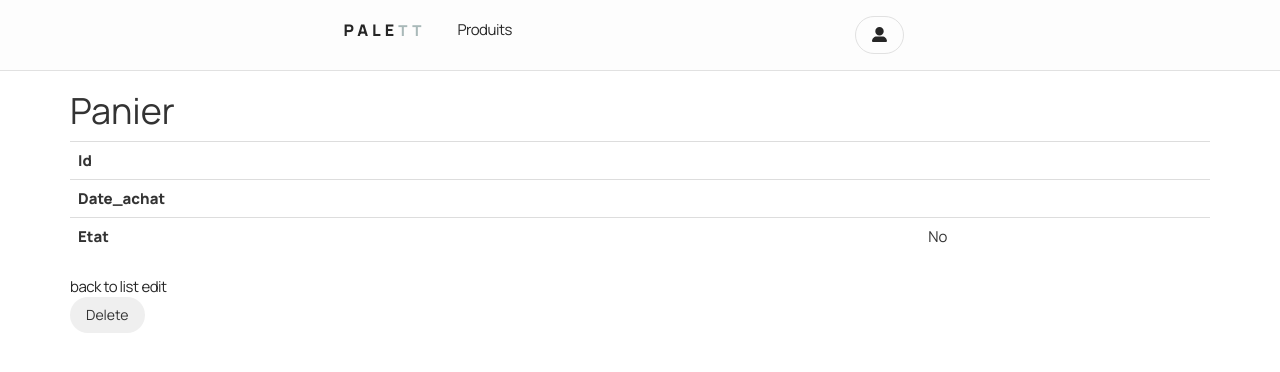
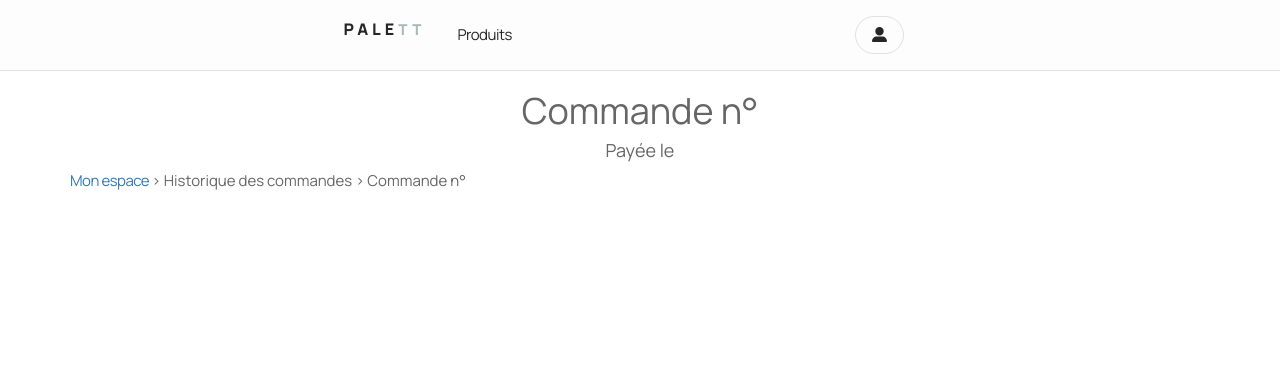
Before and after one commit to laure-bll/sf_evaluation, a Symfony app: template templates/panier/show.html.twig in a window 1280 px wide. Shown: the top 372 px of the page. Run offline with Twig, Linux system fonts and the light colour scheme; the template is opened without the code that fills it, so the values that code supplies are empty; some libraries are stand-ins or nearby versions; some web fonts are replaced.

Commit message:
feat: historique + commande

```diff
--- a/src/Controller/PanierController.php
+++ b/src/Controller/PanierController.php
@@ -16,13 +16,13 @@
 class PanierController extends AbstractController
 {
     #[Route('/', name: 'app_panier_index', methods: ['GET'])]
-    public function index(ContenuPanierRepository $contenuPanierRepository): Response
+    public function index(PanierRepository $panierRepository): Response
     {
         $user = $this->getUser();
 
         // Récupère les commandes de l'utilisateur connecté.
         return $this->render('panier/index.html.twig', [
-            'paniers' => $contenuPanierRepository->findByUserEtat($user, true),
+            'paniers' => $panierRepository->findByEtatAndUtilisateur(1, $user),
             'utilisateur' => $user
         ]);
     }
--- a/src/Controller/SuperAdminController.php
+++ b/src/Controller/SuperAdminController.php
@@ -5,7 +5,6 @@
 use Datetime;
 use App\Entity\Panier;
 use App\Entity\Utilisateur;
-use App\Entity\ContenuPanier;
 use App\Repository\PanierRepository;
 use Doctrine\ORM\EntityManagerInterface;
 use Symfony\Component\HttpFoundation\Response;
@@ -17,7 +16,7 @@
     #[Route('/super/admin', name: 'app_super_admin')]
     public function index(EntityManagerInterface $em): Response
     {
-        $unpaid_paniers = $em->getRepository(ContenuPanier::class)->findByEtat(false);
+        $unpaid_paniers = $em->getRepository(Panier::class)->findByEtat(false);
 
         $date = new Datetime();
         $new_utilisateurs = $em->getRepository(Utilisateur::class)->findByDate($date->format("Y-m-d"));
--- a/templates/base.html.twig
+++ b/templates/base.html.twig
@@ -26,11 +26,9 @@
 
             <div class="cta">
                 {% if app.user %}
-                    <button class="btn btn-secondary">
-                        <a href="{{ path('app_contenu_panier_index') }}">
+                    <a class="btn btn-secondary" href="{{ path('app_contenu_panier_index') }}">
                         <i class="fa-solid fa-cart-flatbed"></i>
-                        </a>
-                    </button>
+                    </a>
 
                     {% if is_granted("ROLE_SUPER_ADMIN") %}
                         <a href="{{ path('app_super_admin') }}">
@@ -42,22 +40,18 @@
                         <small class="btn btn-warning"><i class="fa-solid fa-crown"></i>ADMIN</small>
                     {% endif %}
 
-                    <a href="{{ path('app_panier_index') }}">
-                        <button class="btn btn-primary"><i class="fa-solid fa-user-large"></i></button>
+                    <a class="btn btn-primary" href="{{ path('app_panier_index') }}">
+                        <i class="fa-solid fa-user-large"></i>
                     </a>
 
-                    <a href="{{ path('app_logout') }}"><button class="btn btn-secondary"><i class="fa-solid fa-right-from-bracket"></i></button></a>
+                    <a class="btn btn-secondary" href="{{ path('app_logout') }}">
+                        <i class="fa-solid fa-right-from-bracket"></i>
+                    </a>
                 {% else %}
-                    <a href="{{ path('app_register') }}"><small class="btn btn-secondary"><i class="fa-solid fa-user-large"></i></small></a>
+                    <a class="btn btn-secondary" href="{{ path('app_register') }}">
+                        <i class="fa-solid fa-user-large"></i>
+                    </a>
                 {% endif %}
-            </div>
-            <div class="menu">
-                <button class="btn btn-primary menu"><i class="bi-list"></i></button>
-                <ul class="nav-mobile">
-                    <li class="nav-link"><a href="">Home</a></li>
-                    <li class="nav-link"><a href="">Our Team</a></li>
-                    <li class="nav-link"><a href="">Blog</a></li>
-                </ul>
             </div>
         </nav>
 
--- a/templates/contenu_panier/list.html.twig
+++ b/templates/contenu_panier/list.html.twig
@@ -1,71 +1,46 @@
-{% if contenu_paniers|length > 0 %}
-        <table class="table">
-        <thead>
-          <tr>
-                {% if super_admin or commande %}
-                    <th>Numéro</th>
-                    {% if super_admin %}
-                        <th>Utilisateur (ID)</th>
-                    {% endif %}
-                {% endif %}
-                <th>Produits</th>
-                {% if commande is same as false %}
-                    <th>Prix unitaire</th>
-                    <th>Quantité</th>
-                {% endif %}
-                <th>Montant total</th>
-                {% if commande %}
-                    <th>Date d'achat</th>
-                {% endif %}
-                {% if super_admin is same as false or (commande is same as true) %}
-                    <th>Action</th>
-                {% endif %}
-          </tr>
-      </thead>
-      <tbody>
-          {% for contenu_panier in contenu_paniers %}
-              <tr>
-                    {% if super_admin  or commande %}
-                        <th>#{{ contenu_panier.id }}</th>
-                        {% if super_admin %}
-                            <td>{{ contenu_panier.panier.utilisateur.email }} (#{{ contenu_panier.panier.utilisateur.id }})</td>
-                        {% endif %}
-                    {% endif %}
-                        <td class="col-md-2">
-                            {% if commande is same as false %}
-                                <img class="col-md-5" src="{{ asset('uploads/photos/' ~ contenu_panier.produit.photo) }}" title="{{contenu_panier.produit.nom}}" />
-                                <br/>
-                            {% endif %}
-                            {{ contenu_panier.produit.nom }}
-                        </td>
-                    {% if commande is same as false %}
-                        <td>{{ contenu_panier.produit.prix }}€</td>
-                        <td>{{ contenu_panier.quantite }}</td>
-                    {% endif %}
-                    <td>
-                        {% set montant = contenu_panier.produit.prix * contenu_panier.quantite %}
-                        {{ montant }}€
-                    </td>
-                    {% if commande %}
-                        <td>{{ contenu_panier.panier.dateAchat|date("d/m/Y h:i:s") }}</td>
-                    {% endif %}
-                    {% if (super_admin is same as false) or (commande is same as true) %}
-                        <td>
-                            {% if contenu_panier.panier.etat is same as true %}
-                                <a class="btn btn-primary mr-2" href="{{ path('app_panier_show', {'id': contenu_panier.panier.id}) }}">Voir la commande</a>
-                            {% else %}
-                                    {{ include('contenu_panier/_delete_form.html.twig', {'id': contenu_panier.id}) }}
-                            {% endif %}
-                        </td>
-                    {% endif %}
-              </tr>
-          {% endfor %}
-      </tbody>
-    {% else %}
-        {% if super_admin %}
-            <p class="bg-warning text-center">Aucun panier en cours !</p>
-        {% else %}
-            <p class="text text-center">Votre panier est vide !</p>
-        {% endif %}
-    {% endif %}
-</table>
+{% for contenu_panier in contenu_paniers %}
+    <div class="basket">
+        <div class="basket-labels">
+            <ul>
+                <li class="item item-heading">Produit</li>
+                <li class="price">Prix unitaire</li>
+                <li class="quantity">Quantité</li>
+                <li class="subtotal">Sous-total</li>
+            </ul>
+        </div>
+        <div class="basket-product">
+            <div class="item">
+                <div class="product-image">
+                    <img class="product-frame" src="{{ asset('uploads/photos/' ~ contenu_panier.produit.photo) }}" title="{{contenu_panier.produit.nom}}" />
+                </div>
+                <div class="product-details">
+                    <h2>
+                        <strong>
+                            <span class="item-quantity"></span>{{contenu_panier.produit.nom}}
+                        </strong>
+                    </h2>
+
+                    <p>{{ contenu_panier.produit.description }}</p>
+                </div>
+            </div>
+            <div class="price">{{ contenu_panier.produit.prix }}EUR</div>
+            <div class="quantity">
+                <h2>
+                    <strong>
+                        <span class="item-quantity"></span>
+                        {{ contenu_panier.quantite }}
+                    </strong>
+                </h2>
+            </div>
+            <div class="subtotal">
+                {% set montant = contenu_panier.produit.prix * contenu_panier.quantite %}
+                {{ montant }}EUR
+            </div>
+            {% if display_action %}
+                <div class="remove">
+                    {{ include('contenu_panier/_delete_form.html.twig', {'id': contenu_panier.id}) }}
+                </div>
+            {% endif %}
+        </div>
+    </div>
+{% endfor %}
--- a/templates/panier/index.html.twig
+++ b/templates/panier/index.html.twig
@@ -7,7 +7,7 @@
     <br/>
 
     <h3>Historique de mes commandes</h3>
-    {{ include ("contenu_panier/list.html.twig", { contenu_paniers: paniers, super_admin: false, commande: true }) }}
+    {{ include ("panier/list.html.twig", { contenu_paniers: paniers, super_admin: false, commande: true }) }}
 
     {{ include('utilisateur/show.html.twig', {'utilisateur': utilisateur}) }}
 {% endblock %}
--- a/templates/panier/show.html.twig
+++ b/templates/panier/show.html.twig
@@ -1,30 +1,22 @@
 {% extends 'base.html.twig' %}
+{% block stylesheets %}
+    <link rel="stylesheet" href="{{ asset('/css/style3.css') }}">
+
+    <style>
+        .basket { width: 100% !important; }
+    </style>
+{% endblock %}
 
 {% block title %}Panier{% endblock %}
 
 {% block body %}
-    <h1>Panier</h1>
+    <h1 class="text-center">Commande n°{{panier.id}}</h1>
+    <h4 class="text-center">Payée le {{ panier.dateAchat ? panier.dateAchat|date('d/m/Y') : '' }}</h4>
 
-    <table class="table">
-        <tbody>
-            <tr>
-                <th>Id</th>
-                <td>{{ panier.id }}</td>
-            </tr>
-            <tr>
-                <th>Date_achat</th>
-                <td>{{ panier.dateAchat ? panier.dateAchat|date('Y-m-d H:i:s') : '' }}</td>
-            </tr>
-            <tr>
-                <th>Etat</th>
-                <td>{{ panier.etat ? 'Yes' : 'No' }}</td>
-            </tr>
-        </tbody>
-    </table>
+    <p>
+        <a class="btn-link" href="{{ path('app_panier_index') }}">Mon espace </a> > Historique des commandes > Commande n°{{ panier.id }}
+    </p>
+    <br/>
 
-    <a href="{{ path('app_panier_index') }}">back to list</a>
-
-    <a href="{{ path('app_panier_edit', {'id': panier.id}) }}">edit</a>
-
-    {{ include('panier/_delete_form.html.twig') }}
+    {{ include ("contenu_panier/list.html.twig", { contenu_paniers: panier.contenuPaniers, display_action: false }) }}
 {% endblock %}
--- a/templates/registration/register.html.twig
+++ b/templates/registration/register.html.twig
@@ -17,8 +17,9 @@
         {{ form_row(registrationForm.plainPassword, {
             label: 'Password'
         }) }}
+        <br/>
         {{ form_row(registrationForm.agreeTerms) }}
-
+        <br/>
         <button type="submit" class="btn">Register</button>
     {{ form_end(registrationForm) }}
 {% endblock %}
--- a/templates/security/login.html.twig
+++ b/templates/security/login.html.twig
@@ -34,7 +34,7 @@
             </label>
         </div>
     #}
-
+    <br/>
     <button class="btn btn-lg btn-primary" type="submit">
         Sign in
     </button>
--- a/templates/super_admin/index.html.twig
+++ b/templates/super_admin/index.html.twig
@@ -13,7 +13,7 @@
 
     <h3>Paniers en cours</h3>
 
-    {{ include ("contenu_panier/list.html.twig", { contenu_paniers: unpaid_paniers, super_admin: true, commande: false }) }}
+    {{ include ("panier/list.html.twig", { paniers: unpaid_paniers, super_admin: true, commande: false }) }}
 
     <h3>Nouveaux utilisateurs du jour</h3>
 
```
Also changed, not shown: src/Repository/ContenuPanierRepository.php (+0 -14 lines), src/Repository/PanierRepository.php (+28 -23 lines), templates/contenu_panier/index.html.twig (+1 -43 lines), templates/panier/list.html.twig (added, +75 -0 lines), public/uploads/photos/08ead6af342a4c6982a2b4b12906a3af-63d83df9762ff.jpg (added).
